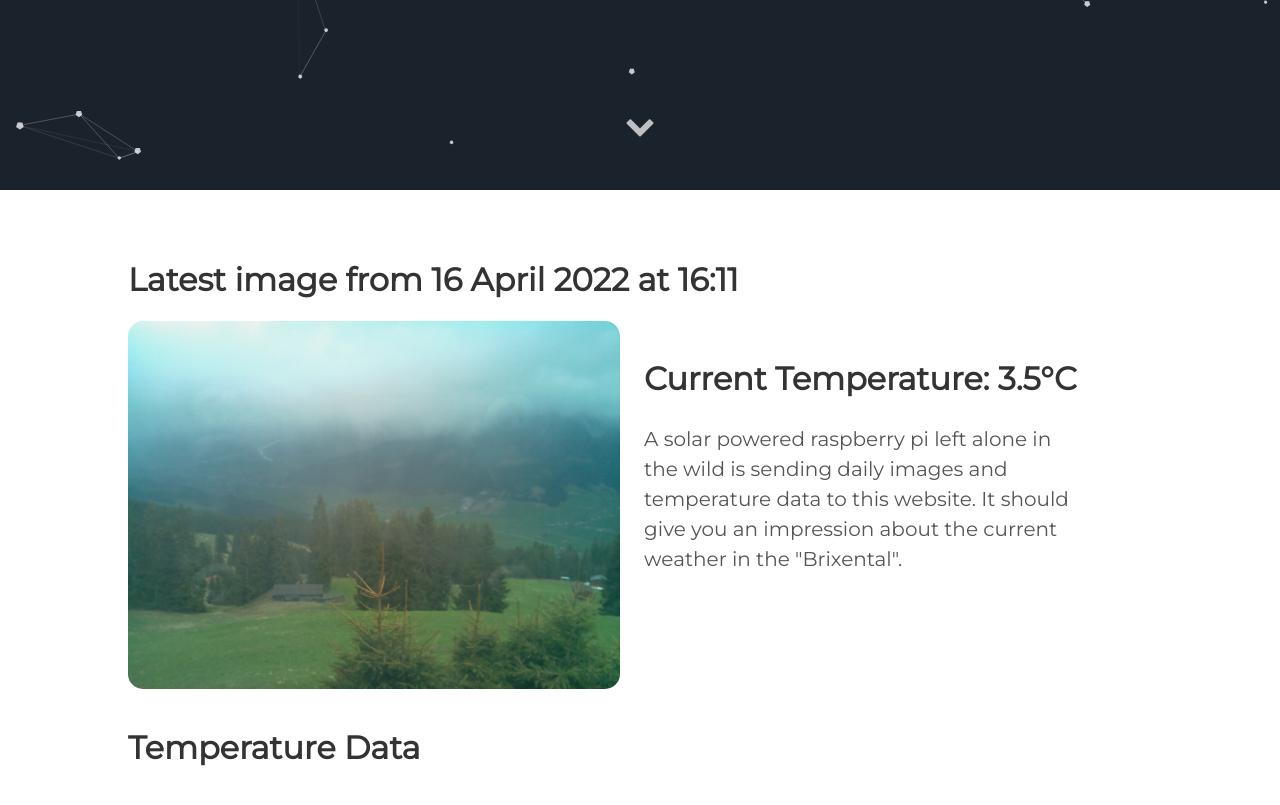
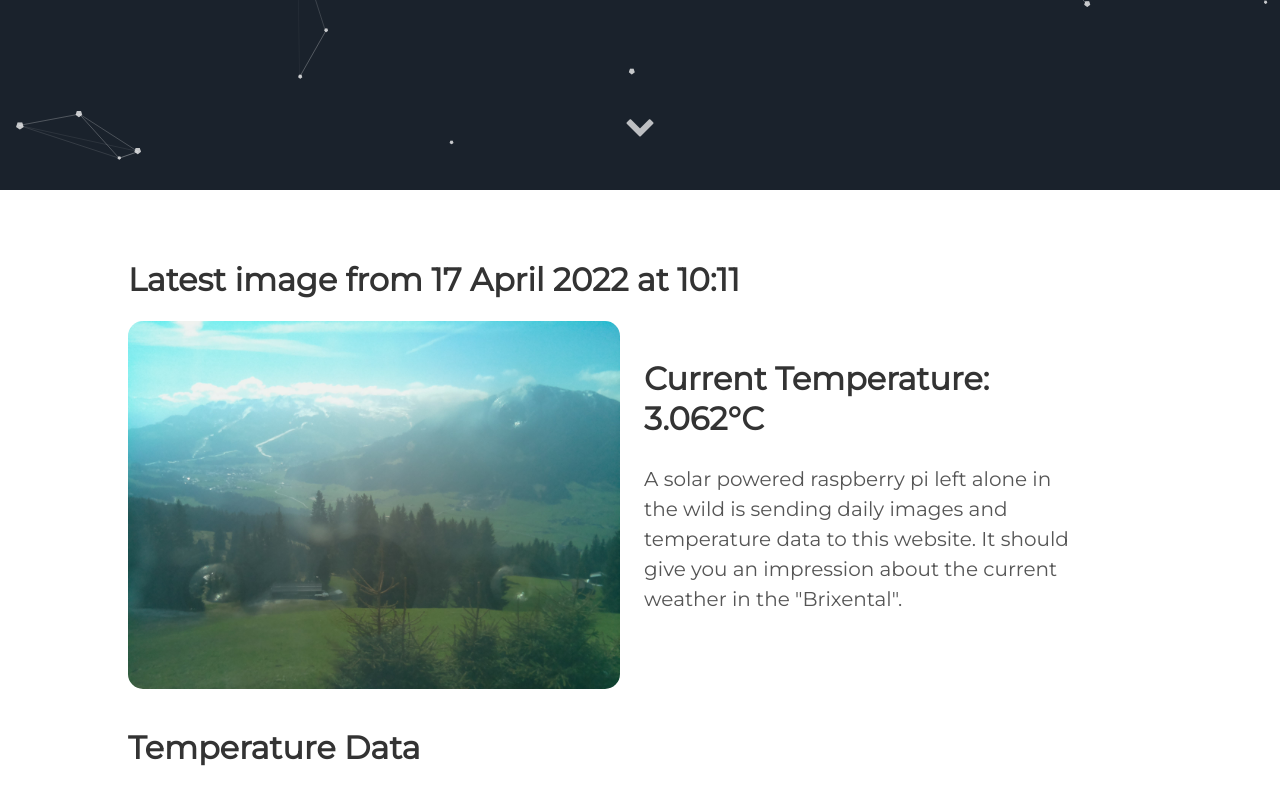
Before and after one commit to vektorious/vektorious.github.io, a Jekyll site: the page built from resources/huette.md, in a window 1280 px wide and 900 px high, scrolled down 710 px. Shown: the top 805 px of the window. Built offline with Jekyll 4.4.1, drawn with Linux system fonts in a browser that asks for light colours.

Commit message:
I'm a bot beep boop

```diff
--- a/resources/huette.md
+++ b/resources/huette.md
@@ -6,13 +6,13 @@ image: '/assets/img/'
 description: 'Live image from the Austrian alps'
 twitter_text: ' '
 ---
-## Latest image from 16 April 2022 at 16:11
+## Latest image from 17 April 2022 at 10:11
 <div class="huette">
   <div class="huette-image">
     <img src="{{ "/assets/img/huette.jpg" | prepend: site.baseurl }}">
   </div>
   <div class="huette-text">
-        <h2>Current Temperature: 3.5°C</h2>
+        <h2>Current Temperature: 3.062°C</h2>
         <p>A solar powered raspberry pi left alone in the wild is sending daily images and temperature data to this website. It should give you an impression about the current weather in the "Brixental".</p>
 
   </div>
```
Also changed, not shown: rpi-script/2022-04-17_100944.txt (renamed from rpi-script/2022-04-16_160944.txt, +5 -5 lines), rpi-script/huette.md (+2 -2 lines), assets/img/huette.jpg, assets/img/temp_plot.png, rpi-script/temp_plot.png, 1 other file.
